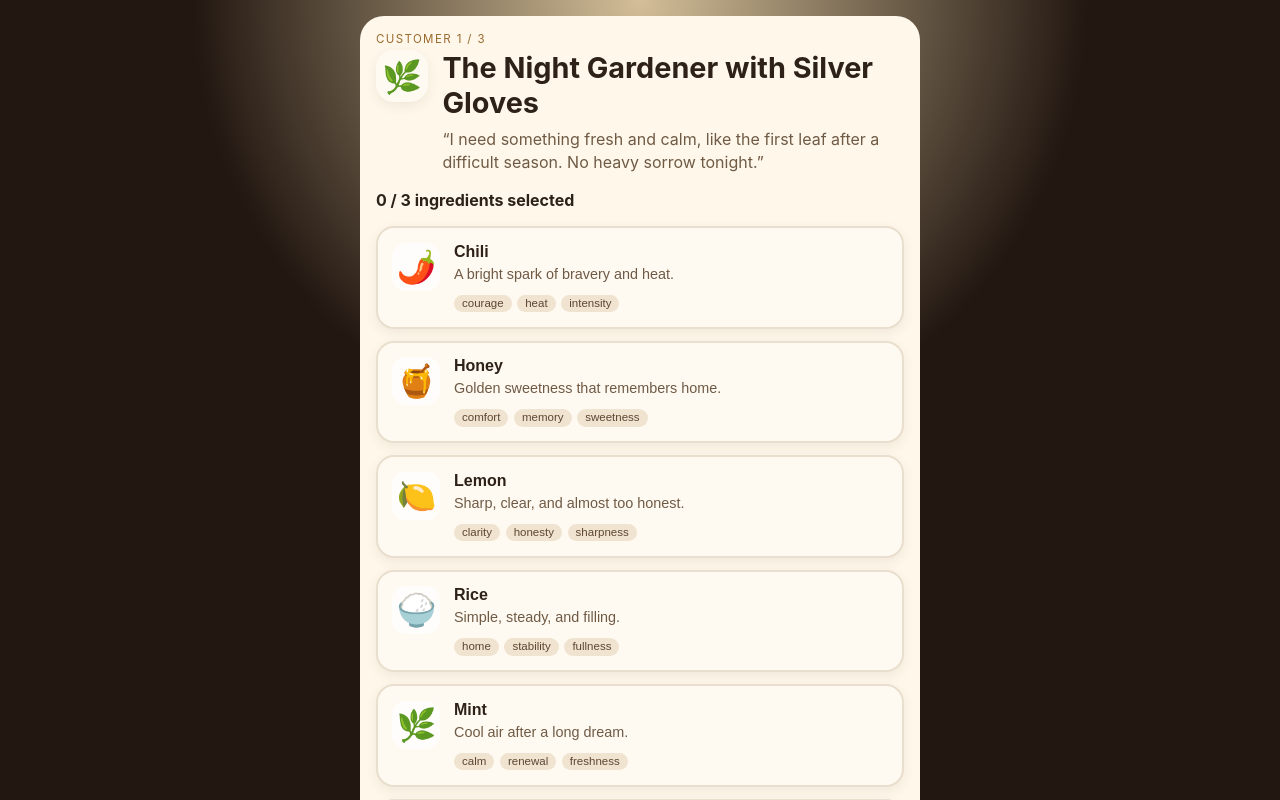
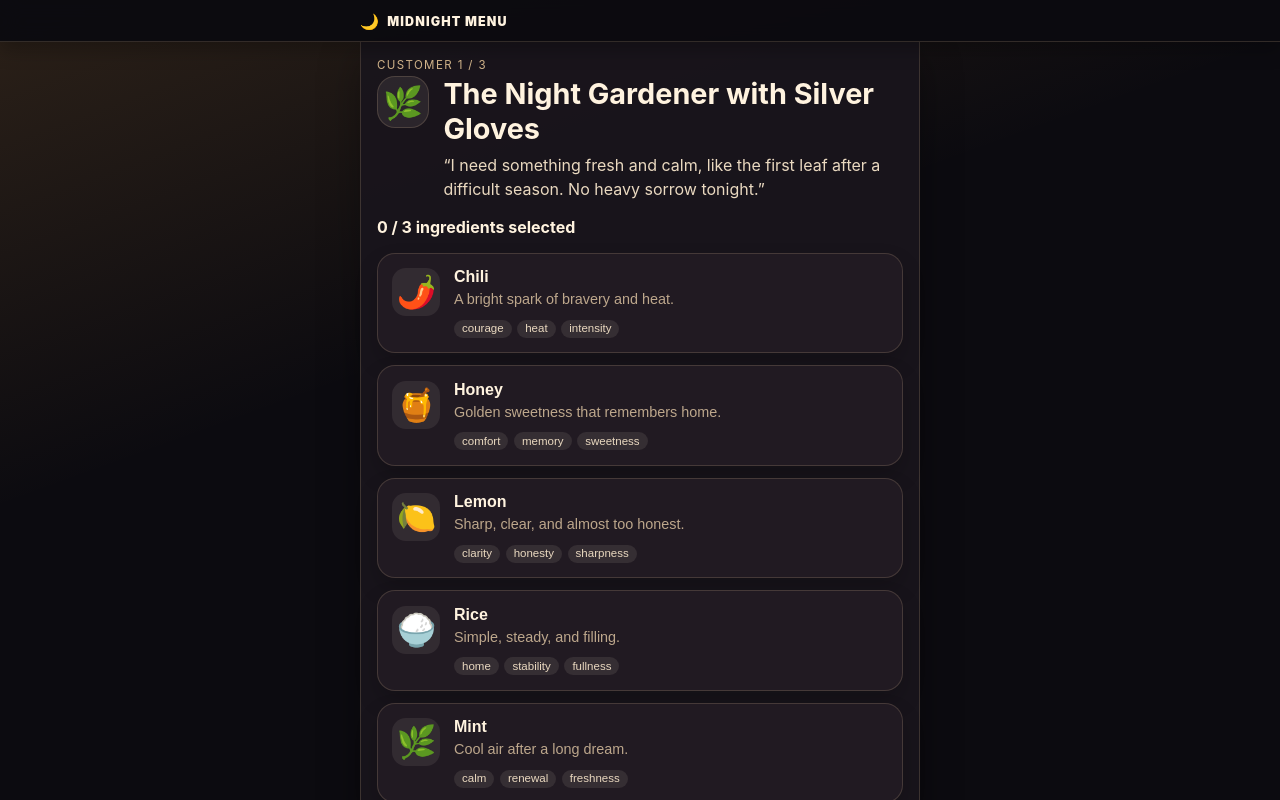
Before and after one commit to DavidTimothyNam/midnight-menu, a React (Vite) app: page / in a window 1280 px wide. Both pictures are taken after a click on the button "Start the Night". Shown: the top 800 px of the page. Built offline with nearby package versions, Linux system fonts and the light colour scheme; no server answers.

Commit message:
implement dark mode styles

```diff
--- a/src/App.jsx
+++ b/src/App.jsx
@@ -420,8 +420,14 @@ export default function App() {
   }
 
   return (
-    <main className="app-shell">
-      <section className="panel">
+    <main className="app-shell game-shell">
+      <header className="game-topbar">
+        <div className="game-brand">
+          <span className="game-brand-mark">🌙</span>
+          <span>Midnight Menu</span>
+        </div>
+      </header>
+      <section className="panel game-panel">
         {isCooking ? (
           <CookingScreen
             customer={currentCustomer}
--- a/src/styles/base.css
+++ b/src/styles/base.css
@@ -2,8 +2,30 @@
   box-sizing: border-box;
 }
 
+:root {
+  color-scheme: dark;
+  --night-900: #0c0b10;
+  --night-800: #121017;
+  --night-700: #1a151d;
+  --night-650: #211a22;
+  --night-600: #2b2226;
+  --ink: #fff3df;
+  --ink-soft: #ead9c0;
+  --muted: #bda78c;
+  --muted-strong: #d4b68c;
+  --border: rgba(255, 219, 166, 0.16);
+  --border-strong: rgba(255, 186, 91, 0.48);
+  --accent: #f0a84b;
+  --accent-soft: rgba(240, 168, 75, 0.16);
+  --cool: #79c0d8;
+  --cool-soft: rgba(121, 192, 216, 0.14);
+  --shadow: rgba(0, 0, 0, 0.34);
+}
+
 body {
   margin: 0;
+  background: var(--night-900);
+  color: var(--ink);
   font-family:
     Inter,
     ui-sans-serif,
@@ -20,12 +42,9 @@ body {
   place-items: center;
   padding: 1.25rem;
   background:
-    radial-gradient(
-      circle at top,
-      rgba(255, 226, 170, 0.28),
-      transparent 36rem
-    ),
-    #24150f;
+    linear-gradient(160deg, rgba(240, 168, 75, 0.16), transparent 32rem),
+    linear-gradient(25deg, rgba(121, 192, 216, 0.08), transparent 34rem),
+    var(--night-900);
 }
 
 .title-screen {
@@ -35,14 +54,16 @@ body {
   text-align: center;
   padding: 2rem 1.4rem;
   border-radius: 1.5rem;
-  background: rgba(255, 244, 220, 0.9);
-  box-shadow: 0 1.5rem 4rem rgba(0, 0, 0, 0.35);
+  border: 1px solid var(--border);
+  background: rgba(26, 21, 29, 0.92);
+  box-shadow: 0 1.5rem 4rem var(--shadow);
 }
 
 .title-kicker {
   font-size: 0.78rem;
   letter-spacing: 0.08em;
   text-transform: uppercase;
+  color: var(--muted-strong);
   opacity: 0.75;
 }
 
@@ -50,17 +71,20 @@ body {
   font-size: clamp(2.8rem, 13vw, 4.5rem);
   line-height: 0.95;
   margin: 0;
+  color: var(--ink);
 }
 
 .title-copy {
   font-size: 1.05rem;
   margin: 0;
+  color: var(--ink-soft);
 }
 
 .title-subcopy {
   max-width: 28rem;
   margin: 0 auto;
   line-height: 1.5;
+  color: var(--muted);
   opacity: 0.78;
 }
 
--- a/src/styles/buttons.css
+++ b/src/styles/buttons.css
@@ -4,15 +4,23 @@
   border: 0;
   border-radius: 18px;
   padding: 1rem;
-  background: #2d2118;
-  color: #fffaf1;
+  background: linear-gradient(180deg, #ffc46f, var(--accent));
+  color: #1a120d;
   font-size: 1rem;
   font-weight: 800;
   cursor: pointer;
-  box-shadow: 0 6px 18px rgba(45, 33, 24, 0.2);
+  box-shadow: 0 0.7rem 1.4rem rgba(240, 168, 75, 0.18);
 }
 
 .serve-button:disabled {
   cursor: not-allowed;
-  opacity: 0.45;
+  background: rgba(255, 243, 223, 0.12);
+  color: rgba(255, 243, 223, 0.45);
+  box-shadow: none;
+  opacity: 1;
 }
+
+.title-screen .title-start-button {
+  width: auto;
+  min-width: 11rem;
+}
--- a/src/styles/cooking.css
+++ b/src/styles/cooking.css
@@ -15,6 +15,7 @@
 
 .cooking-screen h2 {
   margin: 0.35rem 0 0;
+  color: var(--ink);
 }
 
 .floating-ingredients {
@@ -45,7 +46,7 @@
   display: grid;
   gap: 0.45rem;
   margin-top: 1.25rem;
-  color: rgba(56, 39, 25, 0.75);
+  color: var(--muted);
 }
 
 .cooking-steps p {
--- a/src/styles/customers.css
+++ b/src/styles/customers.css
@@ -14,14 +14,14 @@
   min-width: 3.25rem;
   height: 3.25rem;
   border-radius: 18px;
-  background: #fffaf1;
+  background: rgba(255, 243, 223, 0.08);
   font-size: 2rem;
-  box-shadow: 0 4px 12px rgba(65, 40, 20, 0.08);
+  box-shadow: inset 0 0 0 1px var(--border);
 }
 
 .customer-request {
   margin: 0.5rem 0 0;
-  color: #6f5a45;
+  color: var(--ink-soft);
   font-size: 1rem;
   line-height: 1.45;
 }
--- a/src/styles/dishReveal.css
+++ b/src/styles/dishReveal.css
@@ -15,9 +15,9 @@
   height: 5rem;
   margin: 0.75rem auto 1rem;
   border-radius: 28px;
-  background: #fffaf1;
+  background: rgba(255, 243, 223, 0.08);
   font-size: 3rem;
-  box-shadow: 0 8px 24px rgba(65, 40, 20, 0.1);
+  box-shadow: inset 0 0 0 1px var(--border);
 }
 
 .dish-reveal-card h1 {
@@ -27,7 +27,7 @@
 .dish-description {
   max-width: 28rem;
   margin: 0.75rem auto 0;
-  color: #5c4632;
+  color: var(--ink-soft);
   font-size: 1.05rem;
   line-height: 1.5;
   text-align: center;
--- a/src/styles/ingredients.css
+++ b/src/styles/ingredients.css
@@ -11,13 +11,13 @@
   gap: 0.85rem;
   align-items: flex-start;
   text-align: left;
-  border: 2px solid #eadfce;
-  background: #fffaf1;
+  border: 1px solid var(--border);
+  background: var(--night-650);
   border-radius: 18px;
   padding: 0.9rem;
-  color: #2d2118;
+  color: var(--ink);
   cursor: pointer;
-  box-shadow: 0 4px 12px rgba(65, 40, 20, 0.08);
+  box-shadow: 0 0.7rem 1.4rem rgba(0, 0, 0, 0.18);
   transition:
     transform 120ms ease,
     border-color 120ms ease,
@@ -27,12 +27,13 @@
 
 .ingredient-card:hover {
   transform: translateY(-1px);
-  border-color: #d8b98c;
+  border-color: var(--border-strong);
+  background: var(--night-600);
 }
 
 .ingredient-card.selected {
-  background: #fff1cc;
-  border-color: #d18b2f;
+  background: var(--accent-soft);
+  border-color: var(--accent);
 }
 
 .ingredient-card:disabled {
@@ -46,7 +47,7 @@
   min-width: 3rem;
   height: 3rem;
   border-radius: 14px;
-  background: rgba(255, 255, 255, 0.7);
+  background: rgba(255, 243, 223, 0.08);
   font-size: 2rem;
 }
 
@@ -70,7 +71,7 @@
   margin: 0.25rem 0 0.65rem;
   font-size: 0.9rem;
   line-height: 1.35;
-  color: #6f5a45;
+  color: var(--muted);
 }
 
 .trait-list {
@@ -88,11 +89,11 @@
 }
 
 .trait-pill {
-  background: #f0e3d0;
-  color: #5c4632;
+  background: rgba(255, 243, 223, 0.09);
+  color: var(--ink-soft);
 }
 
 .selected-pill {
-  background: #2d2118;
-  color: #fffaf1;
+  background: var(--accent);
+  color: #1a120d;
 }
--- a/src/styles/layout.css
+++ b/src/styles/layout.css
@@ -2,16 +2,29 @@
   min-height: 100vh;
   padding: 1rem;
   background:
-    radial-gradient(circle at top, rgba(255, 232, 185, 0.8), transparent 28rem),
-    #221711;
+    linear-gradient(160deg, rgba(240, 168, 75, 0.14), transparent 30rem),
+    linear-gradient(24deg, rgba(121, 192, 216, 0.08), transparent 34rem),
+    var(--night-900);
+}
+
+.game-shell {
+  padding: 0;
 }
 
 .panel {
   max-width: 560px;
   margin: 0 auto;
-  background: #fff8ea;
+  border: 1px solid var(--border);
+  background: rgba(26, 21, 29, 0.96);
   border-radius: 24px;
   padding: 1rem;
+  box-shadow: 0 1rem 2.5rem var(--shadow);
+}
+
+.game-panel {
+  width: min(100%, 35rem);
+  border-top: 0;
+  border-radius: 0 0 24px 24px;
 }
 
 .eyebrow {
@@ -19,21 +32,63 @@
   text-transform: uppercase;
   letter-spacing: 0.12em;
   font-size: 0.72rem;
-  color: #9a6a30;
+  color: var(--muted-strong);
 }
 
 h1 {
   margin: 0;
   font-size: 1.8rem;
-  color: #2d2118;
+  color: var(--ink);
 }
 
 .intro {
-  color: #6f5a45;
+  color: var(--muted);
   line-height: 1.45;
 }
 
 .selection-count {
   font-weight: 700;
-  color: #2d2118;
+  color: var(--ink);
 }
+.game-screen {
+  min-height: 100vh;
+  background:
+    linear-gradient(160deg, rgba(240, 168, 75, 0.14), transparent 30rem),
+    linear-gradient(24deg, rgba(121, 192, 216, 0.08), transparent 34rem),
+    var(--night-900);
+}
+
+.game-topbar {
+  position: sticky;
+  top: 0;
+  z-index: 10;
+  width: 100%;
+  padding: 0.75rem 1rem 0.65rem;
+  background: rgba(12, 11, 16, 0.96);
+  backdrop-filter: blur(10px);
+  border-bottom: 1px solid var(--border);
+  box-shadow: 0 0.5rem 1.2rem rgba(0, 0, 0, 0.26);
+}
+
+.game-brand {
+  width: min(100%, 35rem);
+  margin: 0 auto;
+  display: flex;
+  align-items: center;
+  gap: 0.45rem;
+  color: var(--ink);
+  font-size: 0.78rem;
+  font-weight: 900;
+  letter-spacing: 0.09em;
+  text-transform: uppercase;
+}
+
+.game-brand-mark {
+  font-size: 0.95rem;
+}
+
+.game-content {
+  width: min(100%, 35rem);
+  margin: 0 auto;
+  padding: 1rem 1rem 1.5rem;
+}
--- a/src/styles/methods.css
+++ b/src/styles/methods.css
@@ -4,13 +4,13 @@
 
 .method-section h2 {
   margin: 0;
-  color: #2d2118;
+  color: var(--ink);
   font-size: 1.25rem;
 }
 
 .section-note {
   margin: 0.25rem 0 0.8rem;
-  color: #6f5a45;
+  color: var(--muted);
   line-height: 1.4;
 }
 
@@ -26,13 +26,13 @@
   gap: 0.85rem;
   align-items: flex-start;
   text-align: left;
-  border: 2px solid #eadfce;
-  background: #fffaf1;
+  border: 1px solid var(--border);
+  background: var(--night-650);
   border-radius: 18px;
   padding: 0.9rem;
-  color: #2d2118;
+  color: var(--ink);
   cursor: pointer;
-  box-shadow: 0 4px 12px rgba(65, 40, 20, 0.08);
+  box-shadow: 0 0.7rem 1.4rem rgba(0, 0, 0, 0.18);
   transition:
     transform 120ms ease,
     border-color 120ms ease,
@@ -41,12 +41,13 @@
 
 .method-card:hover {
   transform: translateY(-1px);
-  border-color: #d8b98c;
+  border-color: rgba(121, 192, 216, 0.52);
+  background: var(--night-600);
 }
 
 .method-card.selected {
-  background: #eaf7ff;
-  border-color: #4f9ac7;
+  background: var(--cool-soft);
+  border-color: var(--cool);
 }
 
 .method-emoji {
@@ -55,7 +56,7 @@
   min-width: 3rem;
   height: 3rem;
   border-radius: 14px;
-  background: rgba(255, 255, 255, 0.7);
+  background: rgba(255, 243, 223, 0.08);
   font-size: 2rem;
 }
 
@@ -68,5 +69,5 @@
   margin: 0.25rem 0 0.65rem;
   font-size: 0.9rem;
   line-height: 1.35;
-  color: #6f5a45;
+  color: var(--muted);
 }
--- a/src/styles/results.css
+++ b/src/styles/results.css
@@ -4,7 +4,7 @@
 
 .result-card h2 {
   margin: 0.25rem 0;
-  color: #2d2118;
+  color: var(--ink);
   font-size: 1.5rem;
 }
 
@@ -13,8 +13,8 @@
   margin: 0.5rem 0 1rem;
   border-radius: 999px;
   padding: 0.4rem 0.75rem;
-  background: #2d2118;
-  color: #fffaf1;
+  background: var(--accent);
+  color: #1a120d;
   font-weight: 800;
 }
 
@@ -22,43 +22,43 @@
 .dish-result-description,
 .short-explanation {
   margin: 0 0 1rem;
-  color: #6f5a45;
+  color: var(--muted);
   font-size: 0.95rem;
   line-height: 1.45;
 }
 
 .short-explanation {
-  border-left: 3px solid #d8b98c;
+  border-left: 3px solid var(--accent);
   padding-left: 0.75rem;
 }
 
 .customer-reaction {
   margin: 0 0 1rem;
-  color: #5c4632;
+  color: var(--ink-soft);
   font-size: 1rem;
   line-height: 1.5;
 }
 
 .result-section {
   margin-top: 1rem;
-  border-top: 1px solid #eadfce;
+  border-top: 1px solid var(--border);
   padding-top: 0.85rem;
 }
 
 .result-section h3 {
   margin: 0 0 0.35rem;
-  color: #2d2118;
+  color: var(--ink);
   font-size: 0.95rem;
 }
 
 .result-section p {
   margin: 0;
-  color: #6f5a45;
+  color: var(--muted);
   line-height: 1.4;
 }
 
 .muted {
-  color: #8a7662;
+  color: var(--muted);
 }
 
 .result-card {
--- a/src/styles/summary.css
+++ b/src/styles/summary.css
@@ -1,6 +1,6 @@
 .final-summary h1 {
   margin: 0;
-  color: #2d2118;
+  color: var(--ink);
 }
 
 .summary-list {
@@ -10,21 +10,21 @@
 }
 
 .summary-card {
-  border: 1px solid #eadfce;
+  border: 1px solid var(--border);
   border-radius: 18px;
-  background: #fffaf1;
+  background: var(--night-650);
   padding: 0.9rem;
 }
 
 .summary-card h2 {
   margin: 0 0 0.5rem;
-  color: #2d2118;
+  color: var(--ink);
   font-size: 1rem;
 }
 
 .summary-card p {
   margin: 0.4rem 0;
-  color: #6f5a45;
+  color: var(--muted);
   line-height: 1.4;
 }
 
@@ -32,7 +32,7 @@
   display: inline-block;
   border-radius: 999px;
   padding: 0.25rem 0.6rem;
-  background: #2d2118;
-  color: #fffaf1 !important;
+  background: var(--accent);
+  color: #1a120d !important;
   font-weight: 800;
 }
```
Also changed, not shown: public/midnight_menu.svg (renamed from public/midnight-menu.svg).
